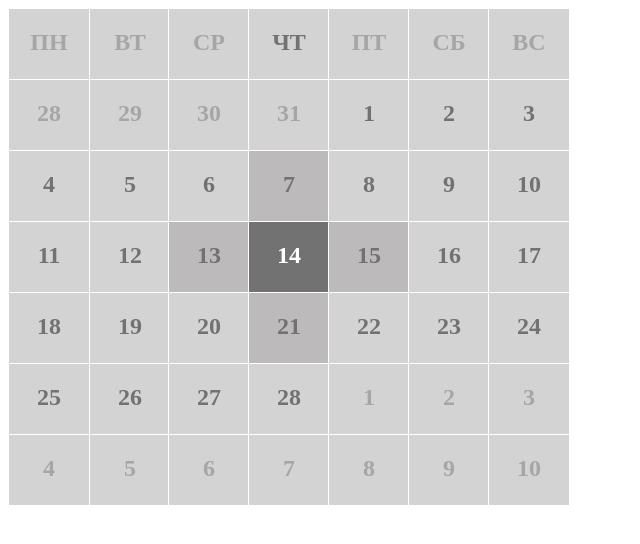
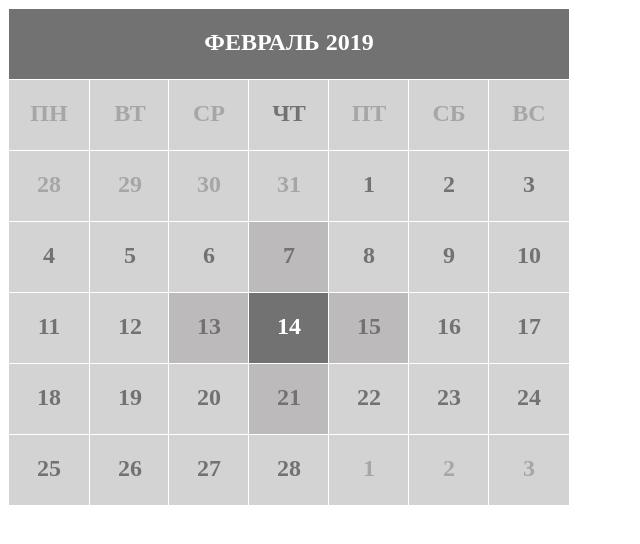
Before and after one commit to Maksym2141241/MyFirstRep, a plain HTML site: page lesson-3-hw/lesson-3-hw.html in a window 1280 px wide. Shown: the whole page, without its empty margins (0-640 px from the left). Drawn offline with Linux system fonts and the light colour scheme.

Commit message:
Добавил название месяца и год

```diff
--- a/lesson-3-hw/lesson-3-hw-css.css
+++ b/lesson-3-hw/lesson-3-hw-css.css
@@ -116,3 +116,22 @@ text-align: center;
     background-color:  rgb(211, 211, 211);
 
 }
+
+/* месяц*/
+.month
+{
+    position: absolute;
+    width: 520px;
+    height: 30px;
+    font-family: Montserrat;
+    font-style: normal;
+    font-weight: bold;
+    line-height: normal;
+    font-size: 24px;
+    padding: 20px;
+    text-align: center;
+    color: rgb(255, 255, 255);
+    border: 1px double rgb(255, 255, 255);
+    background-color:  #727272;
+
+}
--- a/lesson-3-hw/lesson-3-hw.html
+++ b/lesson-3-hw/lesson-3-hw.html
@@ -11,60 +11,63 @@
 <body>
 
 
-    <span class="sun-mon-non-activ">ПН</span>
-    <span style="margin: 0px 0px 0px 81px;" class="sun-mon-non-activ">ВТ </span>
-    <span style="margin: 0px 0px 0px 160px;" class="sun-mon-non-activ">СР </span>
-    <span style="margin: 0px 0px 0px 240px;" class="thursday-activ">ЧТ </span>
-    <span style="margin: 0px 0px 0px 320px;" class="sun-mon-non-activ">ПТ </span>
-    <span style="margin: 0px 0px 0px 400px;" class="sun-mon-non-activ">СБ </span>
-    <span style="margin: 0px 0px 0px 480px;" class="sun-mon-non-activ">ВС </span>
+    <span style="margin: 71px 0px 0px 0px;" class="sun-mon-non-activ">ПН</span>
+    <span style="margin: 71px 0px 0px 81px;" class="sun-mon-non-activ">ВТ </span>
+    <span style="margin: 71px 0px 0px 160px;" class="sun-mon-non-activ">СР </span>
+    <span style="margin: 71px 0px 0px 240px;" class="thursday-activ">ЧТ </span>
+    <span style="margin: 71px 0px 0px 320px;" class="sun-mon-non-activ">ПТ </span>
+    <span style="margin: 71px 0px 0px 400px;" class="sun-mon-non-activ">СБ </span>
+    <span style="margin: 71px 0px 0px 480px;" class="sun-mon-non-activ">ВС </span>
 
-    <span style="margin: 71px 0px 0px 0px;" class="number-non-activ-month">28</span>
-    <span style="margin: 71px 0px 80px 81px;" class="number-non-activ-month">29 </span>
-    <span style="margin: 71px 0px 0px 160px;" class="number-non-activ-month">30</span>
-    <span style="margin: 71px 0px 0px 240px;" class="number-non-activ-month">31 </span>
-    <span style="margin: 71px 0px 0px 320px;" class="number-non-activ">1 </span>
-    <span style="margin: 71px 0px 0px 400px;" class="number-non-activ">2 </span>
-    <span style="margin: 71px 0px 0px 480px;" class="number-non-activ">3 </span>
+    <span style="margin: 142px 0px 0px 0px;" class="number-non-activ-month">28</span>
+    <span style="margin: 142px 0px 80px 81px;" class="number-non-activ-month">29 </span>
+    <span style="margin: 142px 0px 0px 160px;" class="number-non-activ-month">30</span>
+    <span style="margin: 142px 0px 0px 240px;" class="number-non-activ-month">31 </span>
+    <span style="margin: 142px 0px 0px 320px;" class="number-non-activ">1 </span>
+    <span style="margin: 142px 0px 0px 400px;" class="number-non-activ">2 </span>
+    <span style="margin: 142px 0px 0px 480px;" class="number-non-activ">3 </span>
 
-    <span style="margin: 142px 0px 0px 0px;" class="number-non-activ">4</span>
-    <span style="margin: 142px 0px 80px 81px;" class="number-non-activ">5 </span>
-    <span style="margin: 142px 0px 0px 160px;" class="number-non-activ">6</span>
-    <span style="margin: 142px 0px 0px 240px;" class="number-7-13-15-21-activ">7 </span>
-    <span style="margin: 142px 0px 0px 320px;" class="number-non-activ">8 </span>
-    <span style="margin: 142px 0px 0px 400px;" class="number-non-activ">9 </span>
-    <span style="margin: 142px 0px 0px 480px;" class="number-non-activ">10 </span>
+    <span style="margin: 213px 0px 0px 0px;" class="number-non-activ">4</span>
+    <span style="margin: 213px 0px 80px 81px;" class="number-non-activ">5 </span>
+    <span style="margin: 213px 0px 0px 160px;" class="number-non-activ">6</span>
+    <span style="margin: 213px 0px 0px 240px;" class="number-7-13-15-21-activ">7 </span>
+    <span style="margin: 213px 0px 0px 320px;" class="number-non-activ">8 </span>
+    <span style="margin: 213px 0px 0px 400px;" class="number-non-activ">9 </span>
+    <span style="margin: 213px 0px 0px 480px;" class="number-non-activ">10 </span>
 
-    <span style="margin: 213px 0px 0px 0px;" class="number-non-activ">11</span>
-    <span style="margin: 213px 0px 80px 81px;" class="number-non-activ">12 </span>
-    <span style="margin: 213px 0px 0px 160px;" class="number-7-13-15-21-activ">13</span>
-    <span style="margin: 213px 0px 0px 240px;" class="number-14-activ">14 </span>
-    <span style="margin: 213px 0px 0px 320px;" class="number-7-13-15-21-activ">15 </span>
-    <span style="margin: 213px 0px 0px 400px;" class="number-non-activ">16 </span>
-    <span style="margin: 213px 0px 0px 480px;" class="number-non-activ">17 </span>
+    <span style="margin: 284px 0px 0px 0px;" class="number-non-activ">11</span>
+    <span style="margin: 284px 0px 80px 81px;" class="number-non-activ">12 </span>
+    <span style="margin: 284px 0px 0px 160px;" class="number-7-13-15-21-activ">13</span>
+    <span style="margin: 284px 0px 0px 240px;" class="number-14-activ">14 </span>
+    <span style="margin: 284px 0px 0px 320px;" class="number-7-13-15-21-activ">15 </span>
+    <span style="margin: 284px 0px 0px 400px;" class="number-non-activ">16 </span>
+    <span style="margin: 284px 0px 0px 480px;" class="number-non-activ">17 </span>
 
-    <span style="margin: 284px 0px 0px 0px;" class="number-non-activ">18</span>
-    <span style="margin: 284px 0px 80px 81px;" class="number-non-activ">19 </span>
-    <span style="margin: 284px 0px 0px 160px;" class="number-non-activ">20</span>
-    <span style="margin: 284px 0px 0px 240px;" class="number-7-13-15-21-activ">21 </span>
-    <span style="margin: 284px 0px 0px 320px;" class="number-non-activ">22 </span>
-    <span style="margin: 284px 0px 0px 400px;" class="number-non-activ">23 </span>
-    <span style="margin: 284px 0px 0px 480px;" class="number-non-activ">24 </span>
+    <span style="margin: 355px 0px 0px 0px;" class="number-non-activ">18</span>
+    <span style="margin: 355px 0px 80px 81px;" class="number-non-activ">19 </span>
+    <span style="margin: 355px 0px 0px 160px;" class="number-non-activ">20</span>
+    <span style="margin: 355px 0px 0px 240px;" class="number-7-13-15-21-activ">21 </span>
+    <span style="margin: 355px 0px 0px 320px;" class="number-non-activ">22 </span>
+    <span style="margin: 355px 0px 0px 400px;" class="number-non-activ">23 </span>
+    <span style="margin: 355px 0px 0px 480px;" class="number-non-activ">24 </span>
 
-    <span style="margin: 355px 0px 0px 0px;" class="number-non-activ">25</span>
-    <span style="margin: 355px 0px 80px 81px;" class="number-non-activ">26 </span>
-    <span style="margin: 355px 0px 0px 160px;" class="number-non-activ">27</span>
-    <span style="margin: 355px 0px 0px 240px;" class="number-non-activ">28 </span>
-    <span style="margin: 355px 0px 0px 320px;" class="number-non-activ-month">1 </span>
-    <span style="margin: 355px 0px 0px 400px;" class="number-non-activ-month">2 </span>
-    <span style="margin: 355px 0px 0px 480px;" class="number-non-activ-month">3 </span>
+    <span style="margin: 426px 0px 0px 0px;" class="number-non-activ">25</span>
+    <span style="margin: 426px 0px 80px 81px;" class="number-non-activ">26 </span>
+    <span style="margin: 426px 0px 0px 160px;" class="number-non-activ">27</span>
+    <span style="margin: 426px 0px 0px 240px;" class="number-non-activ">28 </span>
+    <span style="margin: 426px 0px 0px 320px;" class="number-non-activ-month">1 </span>
+    <span style="margin: 426px 0px 0px 400px;" class="number-non-activ-month">2 </span>
+    <span style="margin: 426px 0px 0px 480px;" class="number-non-activ-month">3 </span>
 
-    <span style="margin: 426px 0px 0px 0px;" class="number-non-activ-month">4</span>
-    <span style="margin: 426px 0px 80px 81px;" class="number-non-activ-month">5 </span>
-    <span style="margin: 426px 0px 0px 160px;" class="number-non-activ-month">6</span>
-    <span style="margin: 426px 0px 0px 240px;" class="number-non-activ-month">7 </span>
-    <span style="margin: 426px 0px 0px 320px;" class="number-non-activ-month">8 </span>
-    <span style="margin: 426px 0px 0px 400px;" class="number-non-activ-month">9 </span>
-    <span style="margin: 426px 0px 0px 480px;" class="number-non-activ-month">10</span>
+    <span style="margin: 497 0px 0px 0px;" class="number-non-activ-month">4</span>
+    <span style="margin: 497 0px 80px 81px;" class="number-non-activ-month">5 </span>
+    <span style="margin: 497 0px 0px 160px;" class="number-non-activ-month">6</span>
+    <span style="margin: 497 0px 0px 240px;" class="number-non-activ-month">7 </span>
+    <span style="margin: 497 0px 0px 320px;" class="number-non-activ-month">8 </span>
+    <span style="margin: 497 0px 0px 400px;" class="number-non-activ-month">9 </span>
+    <span style="margin: 497 0px 0px 480px;" class="number-non-activ-month">10</span>
+
+    <span class="month">ФЕВРАЛЬ 2019</span>
+
 </body>
 </html>
```
